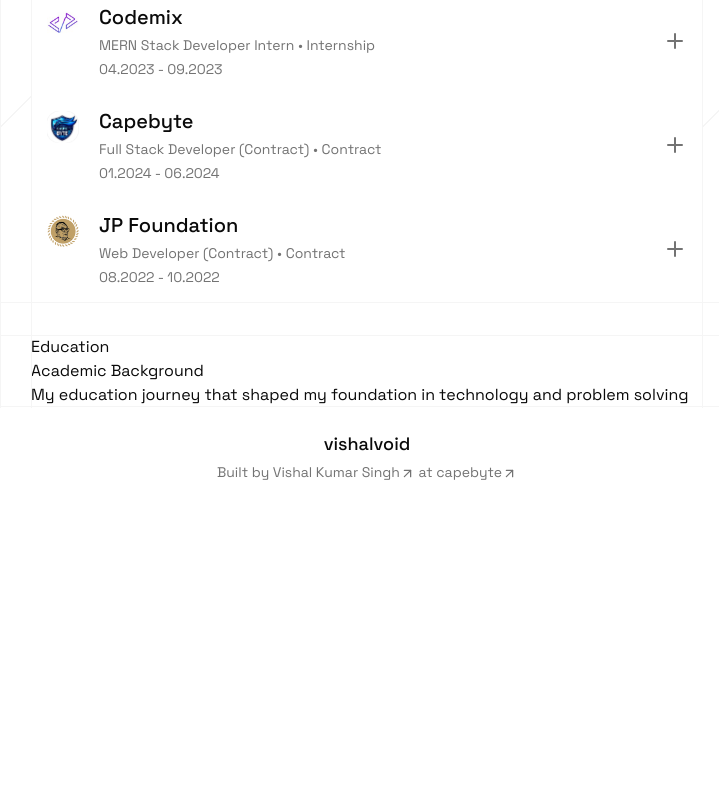
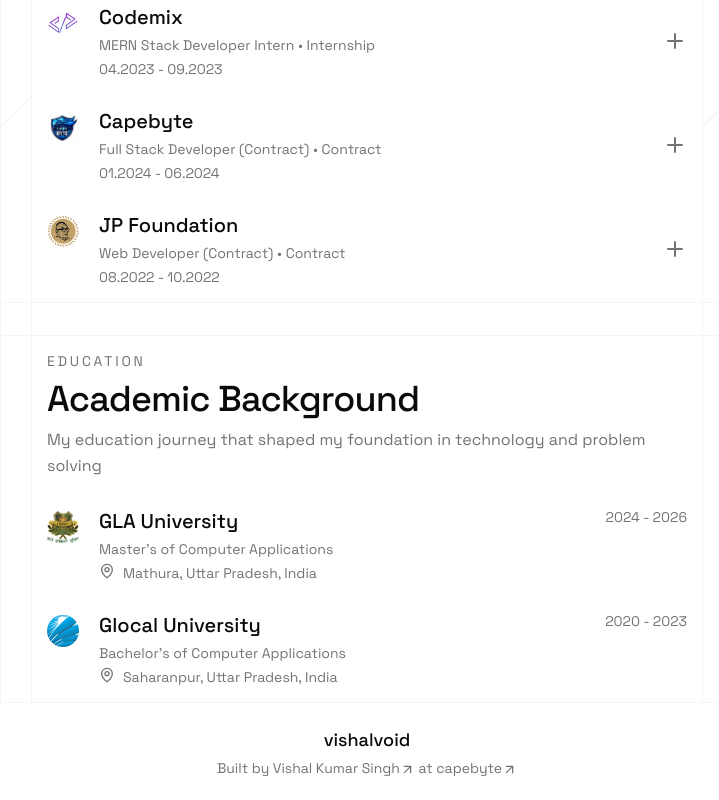
Before and after one commit to vishalvoid/vishalvoid.com, a Next.js app: page / in a window 1280 px wide. Shown: the part 1146-1946 px from the top of the page, without its empty margins (273-992 px from the left). Before the commit the page ends 1650 px from the top, so only its background shows below. Built offline with nearby package versions, Linux system fonts and the light colour scheme.

Commit message:
Refactor code structure for improved readability and maintainability

```diff
--- a/src/components/main/developer-education.tsx
+++ b/src/components/main/developer-education.tsx
@@ -1,18 +1,68 @@
 import React from "react";
 import ShellWrapper from "../layouts/shell-wrapper";
+import { DeveloperDetails } from "@/dev-constants/details";
+import Image from "next/image";
+import { GraduationCap, MapPin } from "lucide-react";
 
 const DeveloperEducation = () => {
+  const educationData = DeveloperDetails.education;
   return (
     <ShellWrapper>
-      <div>
-        <header>
-          <p>Education</p>
-          <h2>Academic Background</h2>
-          <p>
+      <div className="space-y-3 p-2">
+        <header className="space-y-2 p-2">
+          <p className="text-sm uppercase tracking-[0.2em] text-muted-foreground">
+            Education
+          </p>
+          <h2 className="text-3xl font-medium tracking-tight text-foreground md:text-4xl">
+            Academic Background
+          </h2>
+          <p className="text-base leading-relaxed text-muted-foreground">
             My education journey that shaped my foundation in technology and
             problem solving
           </p>
         </header>
+        <div className="flex flex-col space-y-3">
+          {educationData.map((education) => (
+            <div
+              key={education.institution}
+              className="flex items-start justify-between p-2"
+            >
+              <div className="flex space-x-2">
+                <div>
+                  {education.logo ? (
+                    <Image
+                      src={education.logo}
+                      alt={education.institution}
+                      width={100}
+                      height={100}
+                      className="h-8 w-8 mt-1 rounded object-contain"
+                    />
+                  ) : (
+                    <div className="flex size-8 items-center justify-center mt-1 rounded bg-muted/40">
+                      <GraduationCap className="size-5 text-muted-foreground" />
+                    </div>
+                  )}
+                </div>
+
+                <div className="space-y-1 pl-3">
+                  <h3 className="text-lg font-medium text-foreground md:text-xl">
+                    {education.institution}
+                  </h3>
+                  <p className="text-sm text-muted-foreground">
+                    {education.degree}
+                  </p>
+                  <div className="flex items-start space-x-2 text-sm text-muted-foreground">
+                    <MapPin className="size-4" />
+                    <span>{education.location}</span>
+                  </div>
+                </div>
+              </div>
+              <div className="text-sm text-muted-foreground">
+                {education.startDate} - {education.endDate}
+              </div>
+            </div>
+          ))}
+        </div>
       </div>
     </ShellWrapper>
   );
--- a/src/dev-constants/details.ts
+++ b/src/dev-constants/details.ts
@@ -61,20 +61,20 @@
   },
   education: [
     {
-      degree: "Master of Computer Applications",
+      degree: "Master's of Computer Applications",
       institution: "GLA University",
-      logo: "/gla_university_logo.png",
+      logo: "/education/GLA_University_logo.png",
       startDate: "2024",
       endDate: "2026",
-      location: "Mathura, India",
+      location: "Mathura, Uttar Pradesh, India",
     },
     {
-      degree: "Bachelor of Computer Applications",
+      degree: "Bachelor's of Computer Applications",
       institution: "Glocal University",
-      logo: "/glocal_university_logo.png",
+      logo: "/education/Glocal_University_logo.webp",
       startDate: "2020",
       endDate: "2023",
-      location: "Saharanpur, India",
+      location: "Saharanpur, Uttar Pradesh, India",
     },
   ],
 };
```
Also changed, not shown: public/education/GLA_University_logo.png (added), public/education/Glocal_University_logo.webp (added).
